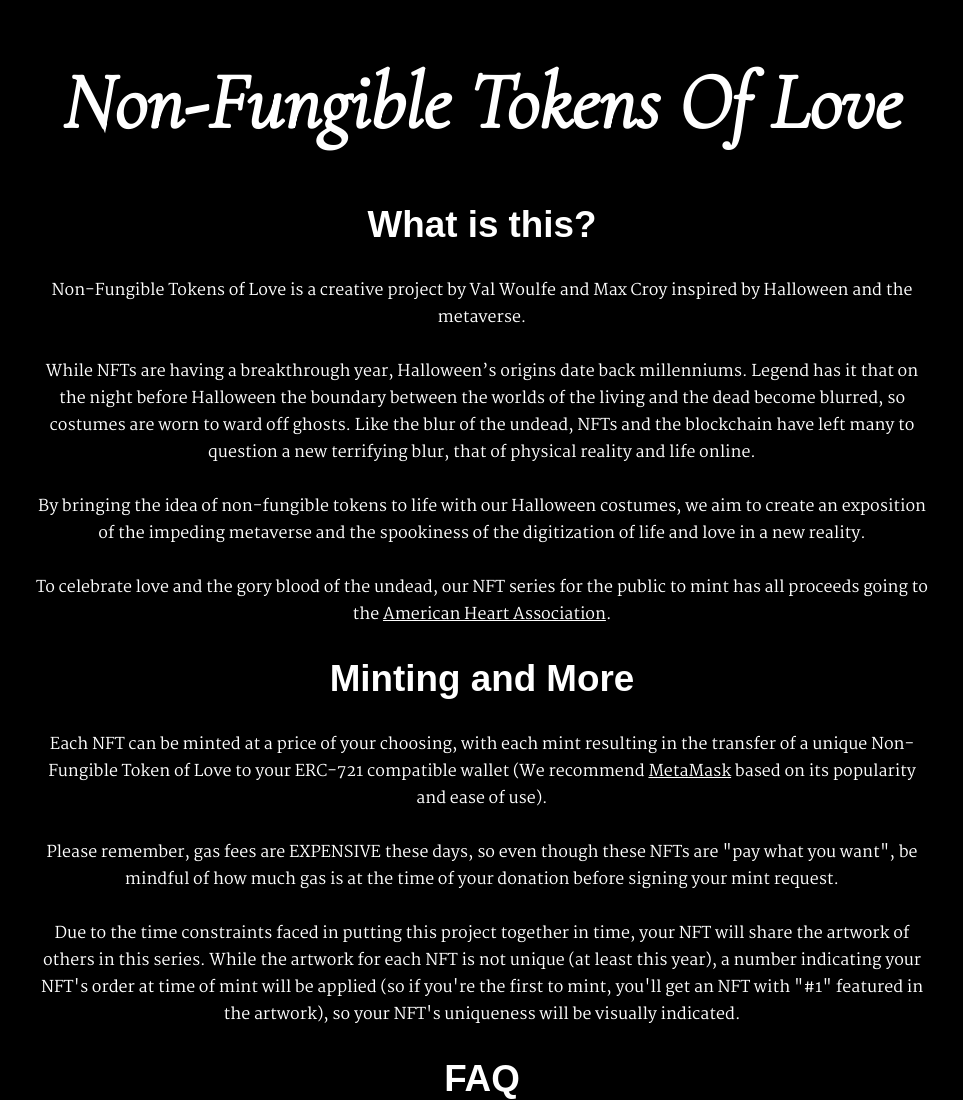
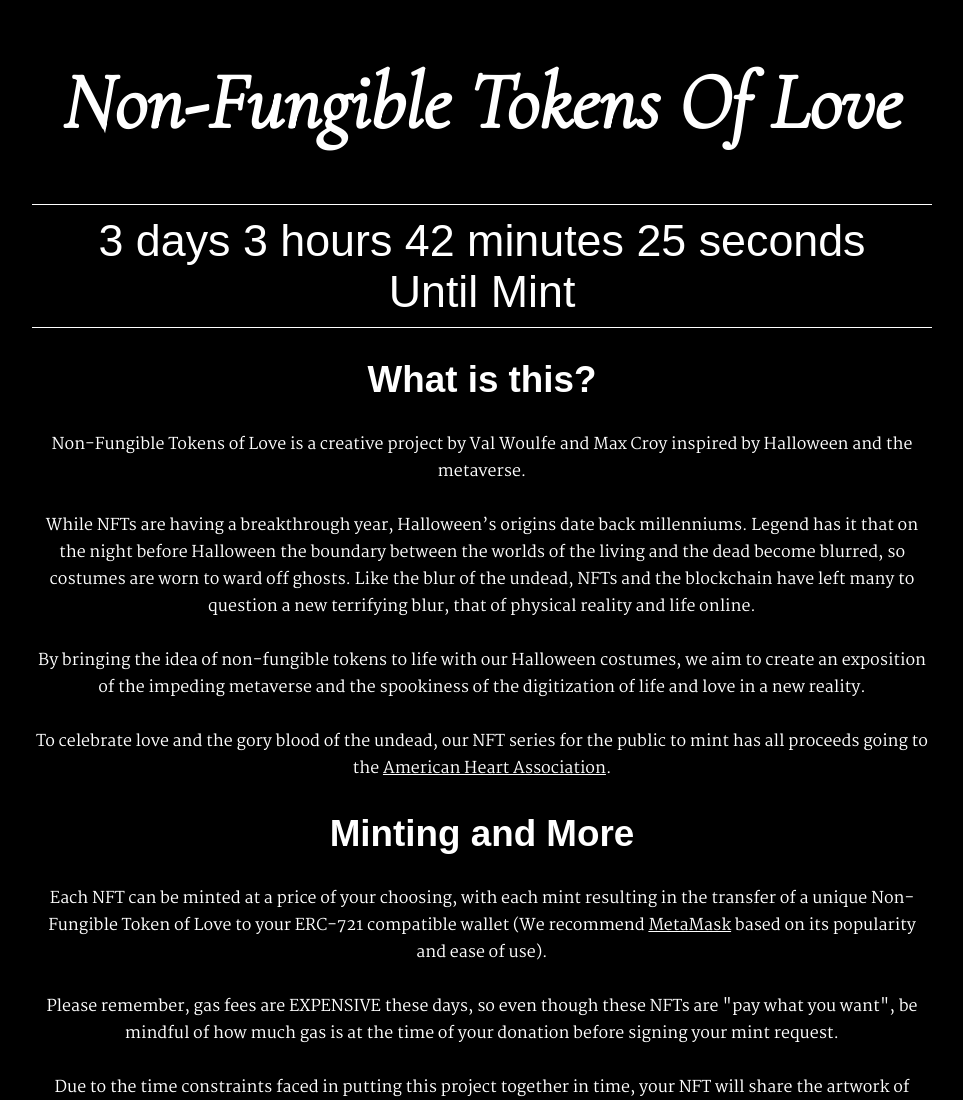
Before and after one commit to maxcroy1/nfts-of-love, a Gatsby site: page / in a window 1280 px wide. Shown: the top 1100 px of the page, without its empty margins (158-1121 px from the left). Built offline with nearby package versions, Linux system fonts and the light colour scheme; Gatsby itself is replaced by a stand-in of ours; a web font is replaced by a local one.

Commit message:
Added countdown timer

```diff
--- a/src/components/index.js
+++ b/src/components/index.js
@@ -1,5 +1,7 @@
 export { default as Seo } from "./seo";
 export { default as Layout } from "./layout";
+export { default as Timer } from "./sections/timer";
+export { default as Minter } from "./sections/minter";
 export { default as About } from "./sections/about";
 export { default as Minting } from "./sections/minting";
-export { default as FAQ } from "./sections/faq";
+export { default as Faq } from "./sections/faq";
--- a/src/components/sections/about.js
+++ b/src/components/sections/about.js
@@ -1,5 +1,4 @@
 import * as React from "react";
-import styled from "styled-components";
 
 const About = () => {
   return (
--- a/src/components/sections/faq.js
+++ b/src/components/sections/faq.js
@@ -1,6 +1,6 @@
 import * as React from "react";
 
-const FAQ = () => {
+const Faq = () => {
   return (
     <>
       <h2>FAQ</h2>
@@ -68,4 +68,4 @@ const FAQ = () => {
   );
 };
 
-export default FAQ;
+export default Faq;
--- /dev/null
+++ b/src/components/sections/minter.js
@@ -0,0 +1,7 @@
+import * as React from "react";
+
+const Minter = () => {
+  return <>Hello</>;
+};
+
+export default Minter;
--- a/src/components/sections/timer.js
+++ b/src/components/sections/timer.js
@@ -1,7 +1,75 @@
 import * as React from "react";
+import { useState, useEffect } from "react";
+import styled from "styled-components";
+
+import { Minter } from "./minter";
+
+const TimerContainer = styled.div`
+  font-family: "Tauri", sans-serif;
+  font-size: 0.8rem;
+  border-top: solid white 1px;
+  border-bottom: solid white 1px;
+  padding: 10px;
+
+  @media only screen and (min-width: 600px) {
+    /* For tablets: */
+    font-size: 2rem;
+  }
+
+  @media only screen and (min-width: 770px) {
+    /* For desktop: */
+    font-size: 2.8rem;
+  }
+`;
+
+const calculateTimeLeft = () => {
+  let difference = +new Date(`Fri Oct 29 2021 21:00:00 GMT-0400`) - +new Date();
+  let timeLeft = {};
+
+  if (difference > 0) {
+    timeLeft = {
+      days: Math.floor(difference / (1000 * 60 * 60 * 24)),
+      hours: Math.floor((difference / (1000 * 60 * 60)) % 24),
+      minutes: Math.floor((difference / 1000 / 60) % 60),
+      seconds: Math.floor((difference / 1000) % 60),
+    };
+  }
+
+  return timeLeft;
+};
 
 const Timer = () => {
-  return <></>;
+  const [timeLeft, setTimeLeft] = useState(calculateTimeLeft());
+
+  useEffect(() => {
+    const timer = setTimeout(() => {
+      setTimeLeft(calculateTimeLeft());
+    }, 1000);
+
+    return () => clearTimeout(timer);
+  });
+
+  const timerComponents = [];
+
+  Object.keys(timeLeft).forEach((interval) => {
+    if (!timeLeft[interval]) {
+      return;
+    }
+
+    timerComponents.push(
+      <span>
+        {timeLeft[interval]} {interval}{" "}
+      </span>
+    );
+  });
+
+  return (
+    <TimerContainer>
+      {timerComponents.length ? timerComponents : <Minter />}
+      <br/>
+      Until Mint
+    </TimerContainer>
+  );
 };
 
 export default Timer;
--- a/src/pages/index.js
+++ b/src/pages/index.js
@@ -1,7 +1,7 @@
 import * as React from "react";
 import { createGlobalStyle } from "styled-components";
 
-import { Seo, Layout, About, Minting, FAQ } from "../components";
+import { Seo, Layout, Timer, About, Minting, Faq } from "../components";
 
 const GlobalStyle = createGlobalStyle`
     * {
@@ -51,9 +51,10 @@ const IndexPage = () => {
       <GlobalStyle />
       <Seo />
       <Layout>
+        <Timer />
         <About />
         <Minting />
-        <FAQ />
+        <Faq />
       </Layout>
     </>
   );
```
